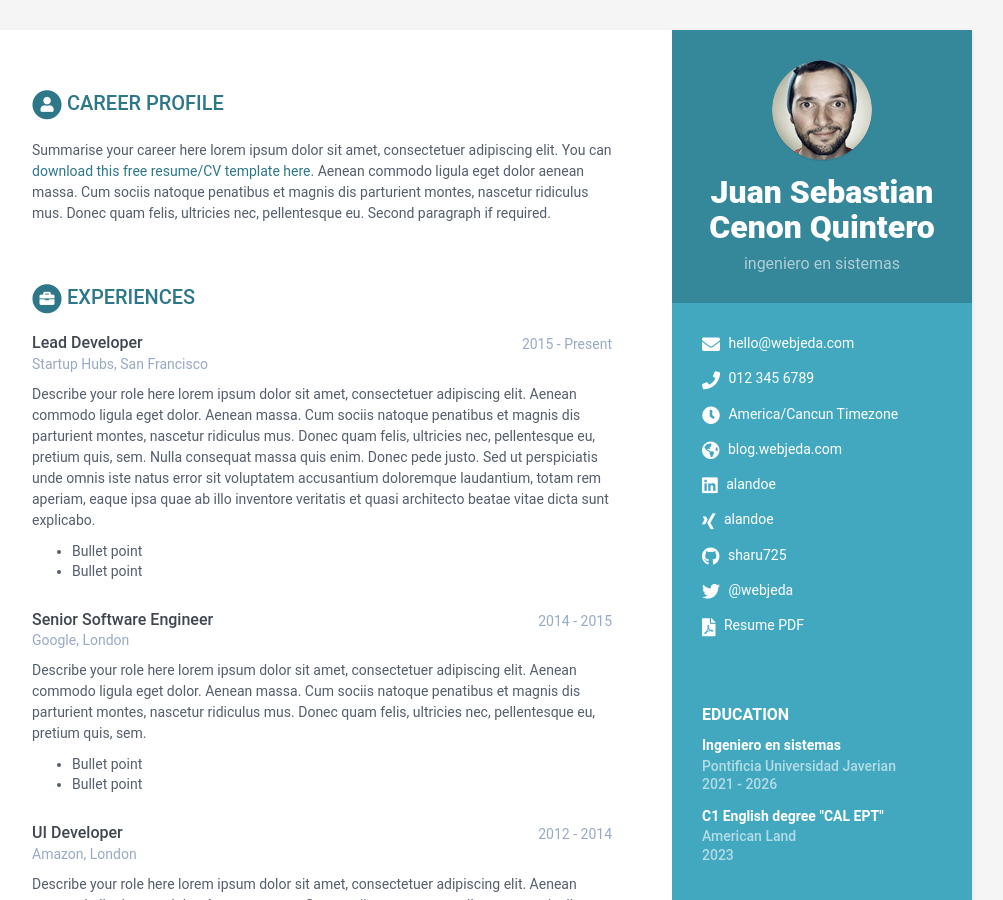
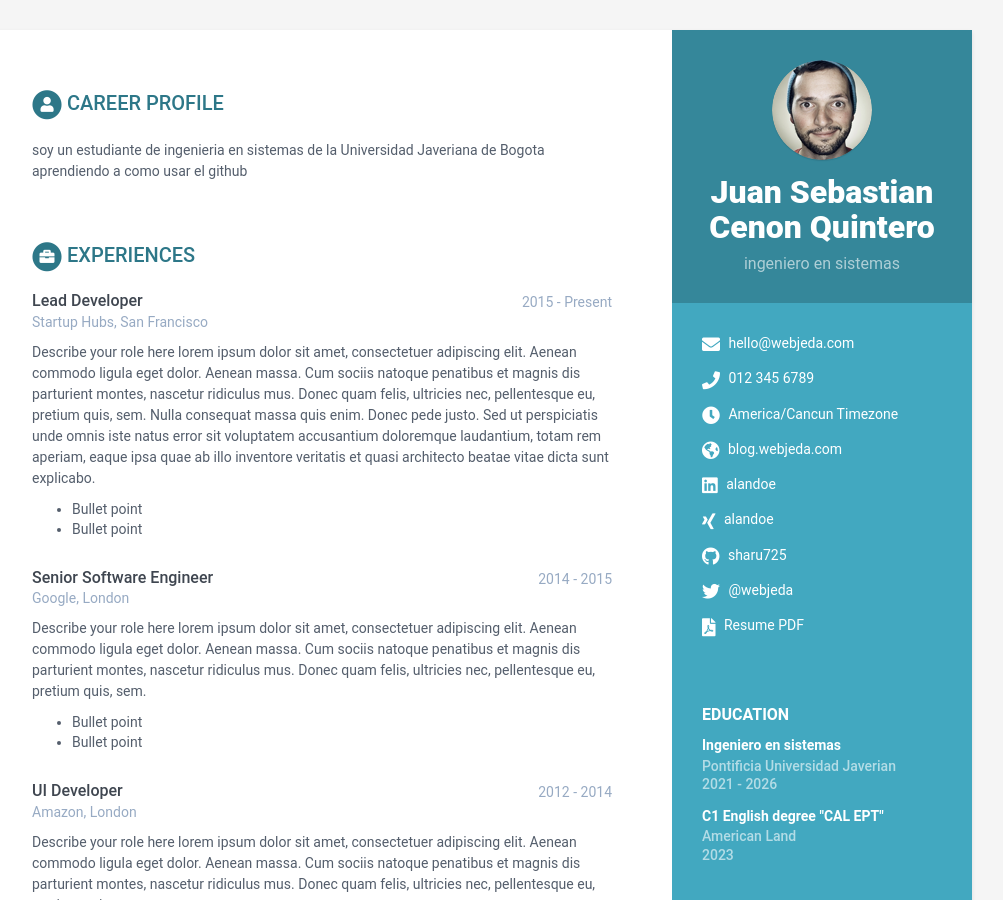
Before and after one commit to sebeteas21/cenon-quintero-cv-2, a Jekyll site: the page built from index.html, in a window 1280 px wide and 900 px high. Shown: the whole window, without its empty margins (168-1171 px from the left). Built offline with Jekyll 4.4.1, drawn with Linux system fonts in a browser that asks for light colours.

Commit message:
cambia el resumen (#4)
* modifica el resumen del cv

```diff
--- a/_data/data.yml
+++ b/_data/data.yml
@@ -57,12 +57,7 @@ sidebar:
 career-profile:
     title: Career Profile
     summary: |
-      Summarise your career here lorem ipsum dolor sit amet, consectetuer
-      adipiscing elit. You can [download this free resume/CV template here]().
-      Aenean commodo ligula eget dolor aenean massa. Cum sociis natoque
-      penatibus et magnis dis parturient montes, nascetur ridiculus mus.
-      Donec quam felis, ultricies nec, pellentesque eu.
-      Second paragraph if required.
+      soy un estudiante de ingenieria en sistemas de la Universidad Javeriana de Bogota aprendiendo a como usar el github
 education:
     title: Education
     info:
```
